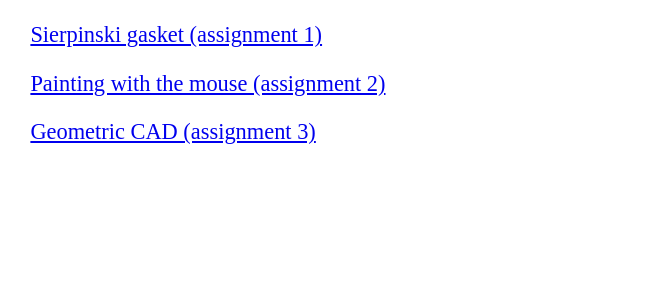
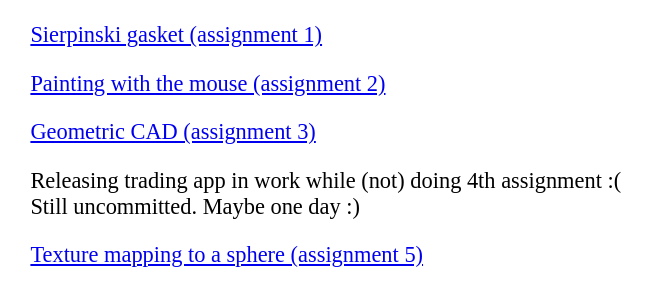
Before and after one commit to velickym/coursera, a plain HTML site: page webgl/index.html in a window 1280 px wide. Shown: the whole page, without its empty margins (0-654 px from the left). Drawn offline with Linux system fonts and the light colour scheme.

Commit message:
Preparing landing page for 5th assignment.

```diff
--- a/webgl/index.html
+++ b/webgl/index.html
@@ -6,7 +6,7 @@
 
     <style>
 
-        a {
+        a, p {
             display: block;
             margin: 1em;
             font-size: 140%;
@@ -23,5 +23,12 @@
 
     <a href="cad/index.html">Geometric CAD (assignment 3)</a>
 
+    <p>
+        Releasing trading app in work while (not) doing 4th assignment :( <br/>
+        Still uncommitted. Maybe one day :)
+    </p>
+
+    <a href="cad/sphere-texture/index.html">Texture mapping to a sphere (assignment 5)</a>
+
 </body>
 </html>
```
